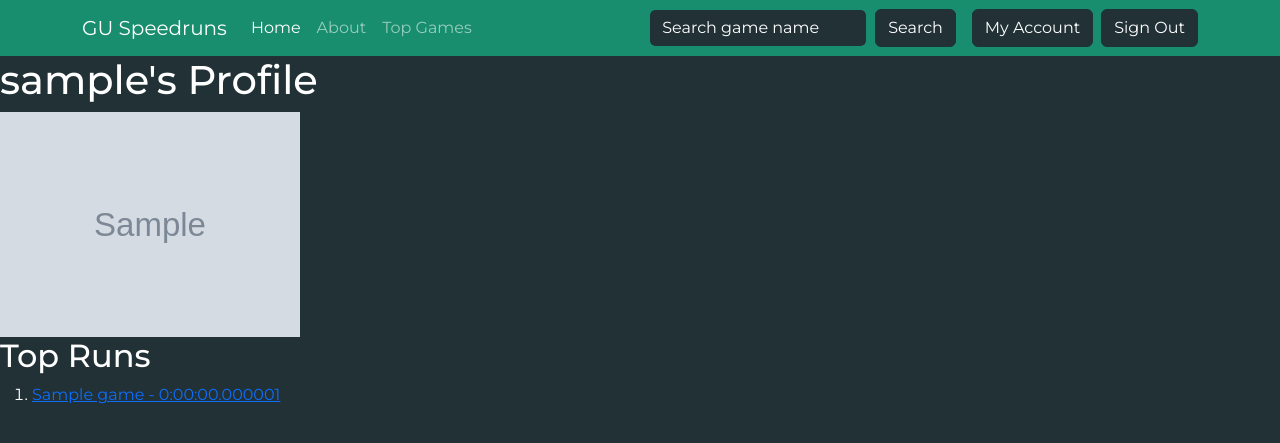
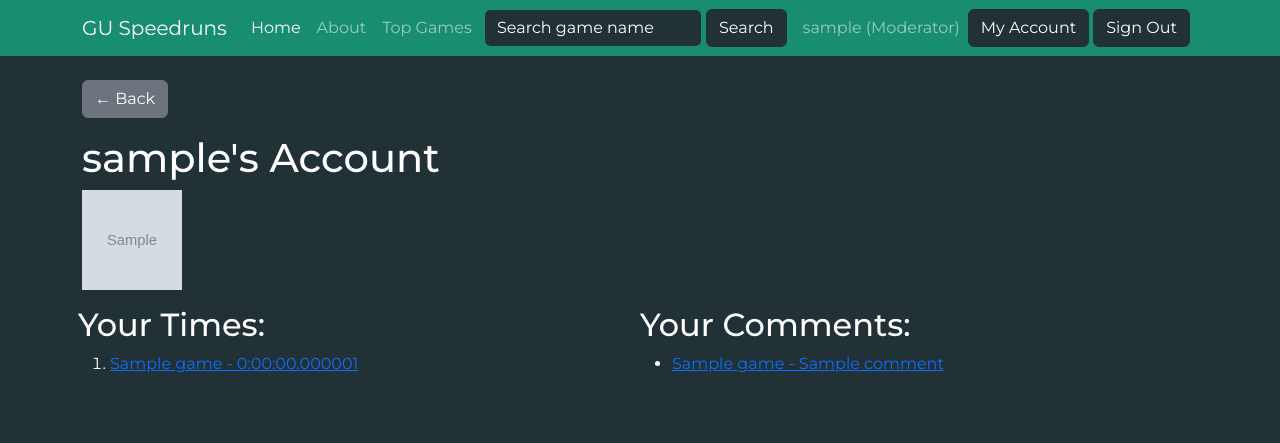
Before and after one commit to JasperHayes/WAD9E, a Django app: page /GUSpeedruns/my-account/ in a window 1280 px wide. Shown: the top 443 px of the page. Run offline with Django 3.2, Linux system fonts and the light colour scheme; a user stored in the database is signed in; tables that the repository leaves empty hold one stand-in row (values such as "Sample post"); grey boxes marked "Sample" are stand-in pictures.

Commit message:
Final css updates on comment + profile + profile able to add pfp post registration + bug fixes with uploading + users able to delete their own comments now

```diff
--- a/GUSpeedruns/forms.py
+++ b/GUSpeedruns/forms.py
@@ -13,7 +13,7 @@ class UserForm(forms.ModelForm):
 
 
 class UserProfileForm(forms.ModelForm):
-    picture = forms.ImageField(required=False, widget=forms.ClearableFileInput(attrs={'class': 'form-control', 'id': 'picture'}))
+    picture = forms.ImageField(required=False, widget=forms.ClearableFileInput(attrs={'class': 'form-control','id': 'picture'}))
     class Meta:
         model = UserProfile
         fields = ('picture',)
--- a/GUSpeedruns/static/GUSpeedruns/styles.css
+++ b/GUSpeedruns/static/GUSpeedruns/styles.css
@@ -33,6 +33,9 @@
     color: white;
 }
 
+navbar-text{
+    padding-top: 50px;
+}
 .pagination{
     color: white;
 }
@@ -43,8 +46,18 @@
     object-fit: cover;
 }
 
+.profile-img{
+    width: 100px;
+    height: 100px;
+    object-fit: cover;
+}
+
 .hyperlink{
     color: white;
+}
+
+.heading-subtext{
+    font-size:20px;
 }
 nav{
     background-color: #188e6e;
--- a/GUSpeedruns/views.py
+++ b/GUSpeedruns/views.py
@@ -49,7 +49,7 @@ def register(request):
     registered = False
     if request.method == 'POST':
         user_form = UserForm(request.POST)
-        profile_form = UserProfileForm(request.POST)
+        profile_form = UserProfileForm(request.POST, request.FILES)
 
         if user_form.is_valid() and profile_form.is_valid():
             user = user_form.save()
@@ -104,10 +104,20 @@ def user_logout(request):
 def my_account(request):
     profile_user = UserProfile.objects.get(user=request.user)
     runs = Run.objects.filter(user=profile_user).select_related('game').order_by('time')[:10]
+    comments = Comment.objects.filter(user=profile_user)
 
+    if request.method == 'POST':
+        profile_form = UserProfileForm(request.POST, request.FILES, instance=profile_user)
+        if profile_form.is_valid():
+            profile_form.save()
+            return redirect('GUSpeedruns:my_account')
+    else:
+        profile_form = UserProfileForm(instance=profile_user)
     context_dict = {
         'profile_user': profile_user,
+        'profile_form': profile_form,
         'runs': runs,
+        'comments' : comments,
     }
 
     return render(request, 'GUSpeedruns/profile.html', context=context_dict)
@@ -203,16 +213,16 @@ def add_comment(request, game_name_slug, run_name_slug):
     context_dict = {'form': form, 'run': run, 'game_name_slug':game_name_slug}
     return render(request, 'GUSpeedruns/add_comment.html', context=context_dict)
 
-@staff_member_required
 def delete_comment(request, game_name_slug, run_name_slug, slug_title):
     if request.method == 'POST':
         context_dict = {}
         try:
             comment = Comment.objects.get(slug_title=slug_title)
-            context_dict['comment'] = comment
-            context_dict['game_name_slug'] = game_name_slug
-            context_dict['run_name_slug'] = run_name_slug
-            comment.delete()
+            if request.user.is_staff or request.user == comment.user.user:
+                context_dict['comment'] = comment
+                context_dict['game_name_slug'] = game_name_slug
+                context_dict['run_name_slug'] = run_name_slug
+                comment.delete()
 
         except Comment.DoesNotExist:
             context_dict['comment'] = None
--- a/templates/GUSpeedruns/about.html
+++ b/templates/GUSpeedruns/about.html
@@ -5,7 +5,7 @@
 {% endblock %}
 
 {% block body_block %}
-    <div>
+    <div class="container pt-4">
         A website built to facilitate the sharing of times and comments by passionate Glasgow University Speedrunners.
         <br />
         <u>Contact Us:</u>
--- a/templates/GUSpeedruns/base.html
+++ b/templates/GUSpeedruns/base.html
@@ -45,19 +45,24 @@
 
                 <div class="d-flex ms-auto">
                     <form method="get" action="{% url 'GUSpeedruns:homepage' %}" class="d-flex" role="search">
-                        <input class="form-control me-2" type="search" placeholder="Search game name" aria-label="Search" name="q" value="{{ query }}">
+                        <input class="form-control me-1" type="search" placeholder="Search game name" aria-label="Search" name="q" value="{{ query }}">
                         <button class="btn btn-success" type="submit">Search</button>
                     </form>
                 </div>
 
-                <ul class="navbar-nav ms-3">
+                <ul class="navbar-nav  align-items-center px-2">
    			    {% if user.is_authenticated %}
+                    <li class="nav-item">
+                        <span class="navbar-text pt-1 px-2">
+                            {{ user.username }}{% if user.is_staff %} (Moderator){% endif %}
+                        </span>
+                    </li>
         			<li class="nav-item">
             				<a class="btn btn-outline-light" href="{% url 'GUSpeedruns:my_account' %}">
                					 My Account
            				 </a>
         			</li>
-       				 <li class="nav-item ms-2">
+       				 <li class="nav-item ms-1">
             				<a class="btn btn-danger" href="{% url 'GUSpeedruns:logout' %}">
                					 Sign Out
             				</a>
--- a/templates/GUSpeedruns/profile.html
+++ b/templates/GUSpeedruns/profile.html
@@ -5,21 +5,41 @@
 {% endblock %}
 
 {% block body_block %}
-<h1>{{ profile_user }}'s Profile</h1>
+    <div class="container pt-4">
+        <a href="{% url 'GUSpeedruns:homepage' %}" class="btn btn-secondary">&larr; Back</a>
+        <div class="header pt-3 mb-1">
+            <h1>{{ profile_user }}'s Account</h1>
+        </div>
 
-<div>
         {% if profile_user.picture %}
-        <img src="{{ profile_user.picture.url }}" alt="{{ profile_user }} image" style="max-width: 300px; height: auto;">
+            <img src="{{ profile_user.picture.url }}" alt="{{ game.name }}" class="profile-img">
         {% else %}
-        <p>No image available for this user.</p>
+            <p class="mb-0">No image available for this user.</p>
+            <p class="mt-0">You can upload one here if you'd like:</p>
+            <form method="post" action="{% url 'GUSpeedruns:my_account' %}" enctype="multipart/form-data">
+                {% csrf_token %}
+                {% for field in profile_form.visible_fields %}
+                    <div class="mb-3">
+                        <label for="{{ field.id_for_label }}" class="form-label"></label>
+                        {{ field }}
+                        {% if field.help_text %}
+                            <div class="form-text">{{ field.help_text }}</div>
+                        {% endif %}
+                        {% if field.errors %}
+                            <div class="alert alert-danger mt-2">{{ field.errors }}</div>
                         {% endif %}
                     </div>
+                {% endfor %}
+            <button type="submit" class="btn btn-primary">Upload</button>
+        </form>
 
-<div>
-    <h2>Top Runs</h2>
-
+        {% endif %}
+        <div class="row pt-3">
+            <div class="row align-items-start px-2">
+                <div class="col-12 col-md-6">
+                    <h2>Your Times:</h2>
                     {% if runs %}
-        <ol>
+                        <ol class="mt-2">
                             {% for run in runs %}
                                 <li>
                                     <a href="{% url 'GUSpeedruns:show_run' game_name_slug=run.game.slug_name run_name_slug=run.slug_title %}">
@@ -29,7 +49,27 @@
                             {% endfor %}
                         </ol>
                     {% else %}
-        <p>No runs available for this user.</p>
+                        <p>You have submitted no Runs.</p>
                     {% endif %}
                 </div>
+
+            <div class="col-12 col-md-6">
+                <h2>Your Comments:</h2>
+                {% if comments %}
+                    <ul class="mt-2">
+                        {% for comment in comments %}
+                            <li class="mb-1">
+                                <a href="{% url 'GUSpeedruns:comment_detail' game_name_slug=comment.run.game.slug_name run_name_slug=comment.run.slug_title slug_title=comment.slug_title %}">
+                                    {{ comment.run.game }} - {{ comment.title }}
+                                </a>
+                            </li>
+                        {% endfor %}
+                    </ul>
+                {% else %}
+                    <p>You have posted no comments.</p>
+                {% endif %}
+                </div>
+            </div>
+        </div>
+    </div>
 {% endblock %}
```
Also changed, not shown: templates/GUSpeedruns/comment_detail.html (+17 -8 lines), media/profile_images/bob_2.png (added). Lines whose indentation alone changed are shown as unchanged.
